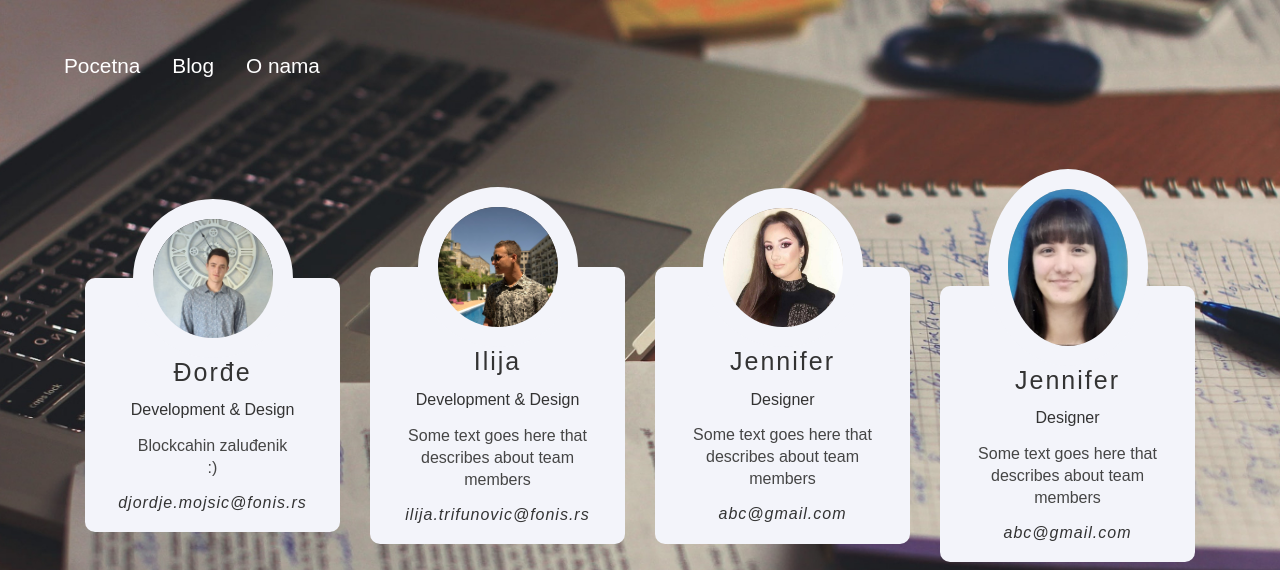
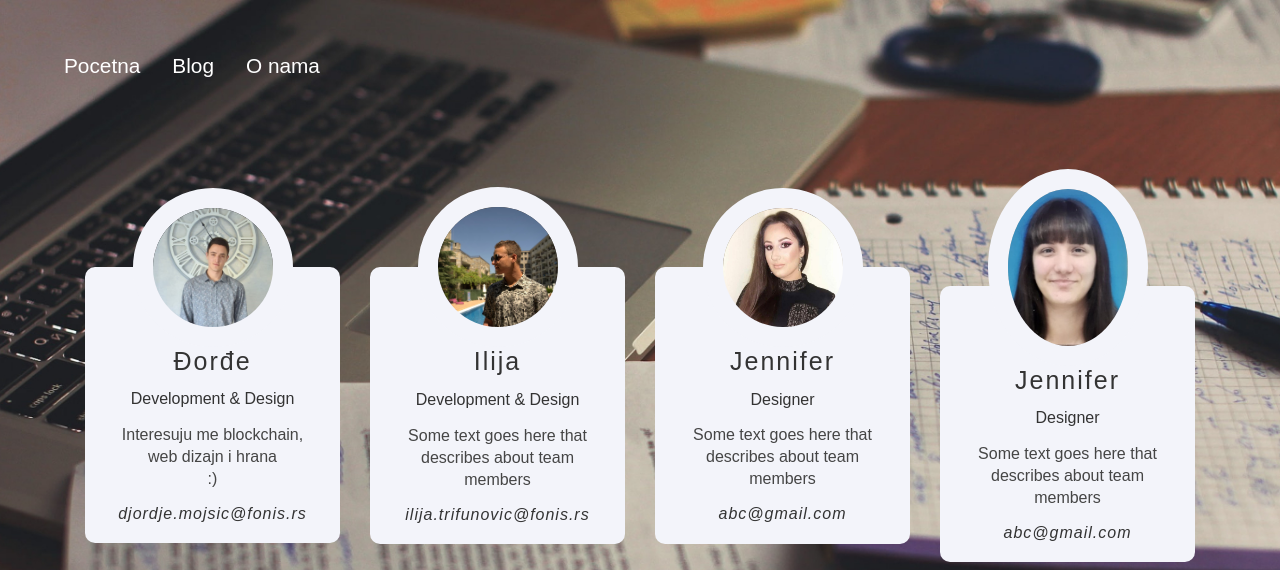
Before and after one commit to IlijaTrifke/IT-projekat-FONIS, a plain HTML site: page kontakt.html in a window 1280 px wide. Shown: the top 570 px of the page. Drawn offline with Linux system fonts and the light colour scheme.

Commit message:
promena opisa

```diff
--- a/kontakt.html
+++ b/kontakt.html
@@ -39,7 +39,7 @@
                     <div class="team-content">
                         <h2>Đorđe</h2>
                         <h3>Development & Design</h3>
-                        <p>Blockcahin zaluđenik
+                        <p>Interesuju me blockchain, web dizajn i hrana
                                <br>
                             :)
 
```
